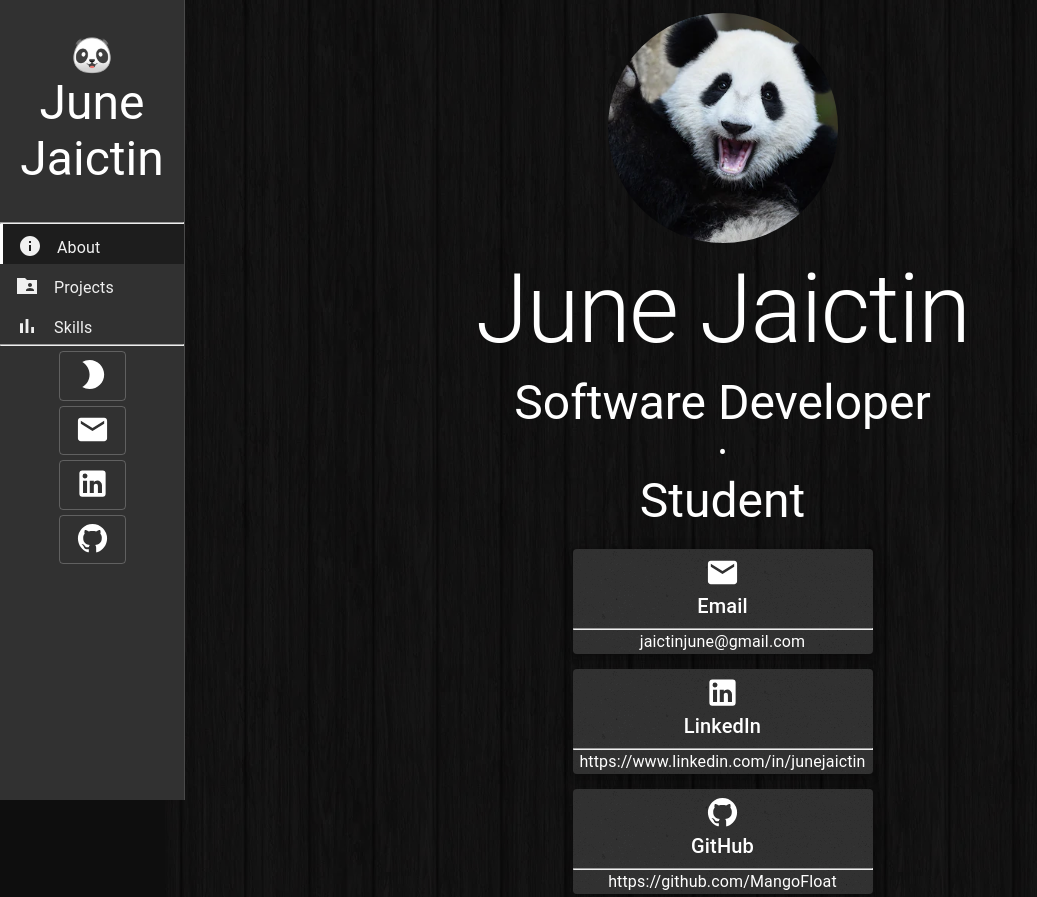
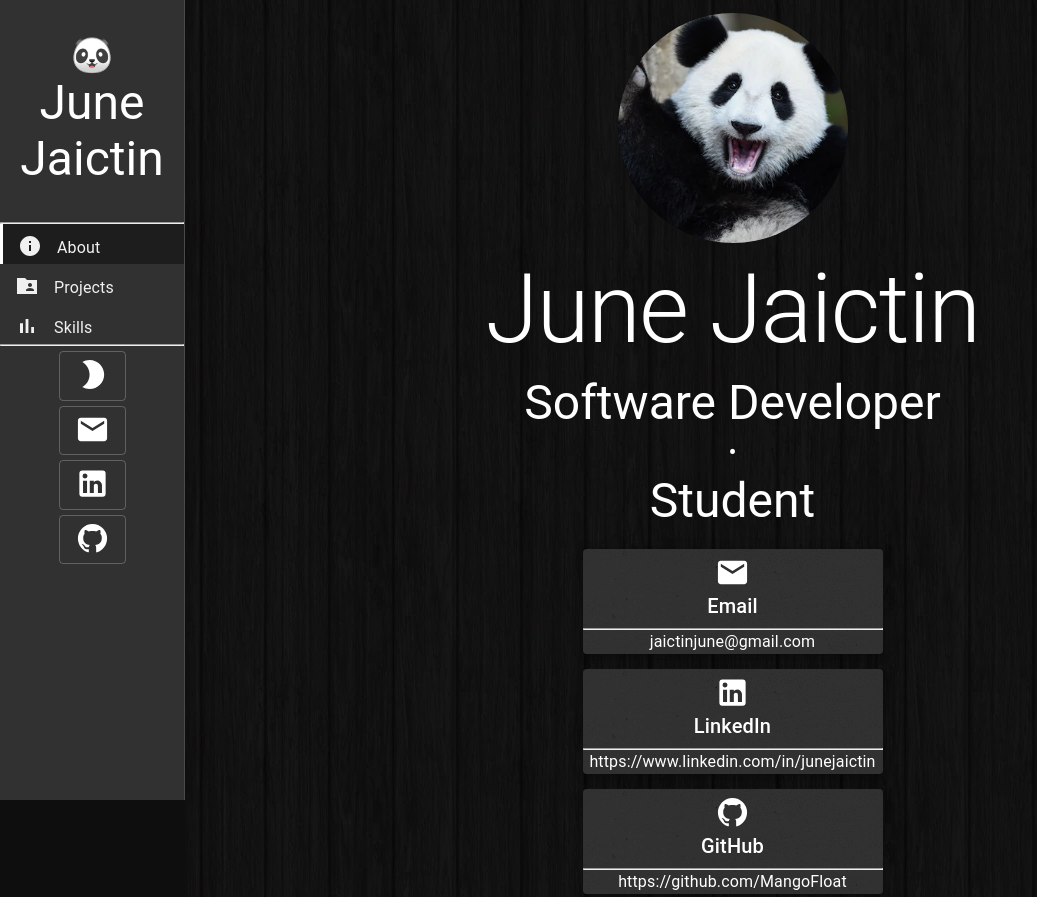
Before and after one commit to MangoFloat/my-portfolio, a Gatsby site: page / in a window 1280 px wide. Shown: the top 897 px of the page, without its empty margins (0-1037 px from the left). Built offline with nearby package versions, Linux system fonts and the light colour scheme; Gatsby itself is replaced by a stand-in of ours.

Commit message:
Fix wrong marginLeft for sections.

```diff
--- a/src/sections/about.js
+++ b/src/sections/about.js
@@ -15,7 +15,7 @@ import testImg from "../images/backgrounds/background16.png"
 const useStyles = makeStyles(theme => ({
   root: {
     [theme.breakpoints.up("sm")]: {
-      marginLeft: 165,
+      marginLeft: 185,
     },
     backgroundImage: theme.palette.type == "dark" ? `url(${BackgroundImageDark})` : `url(${BackgroundImageLight})`,
     paddingTop: "1%",
--- a/src/sections/projects.js
+++ b/src/sections/projects.js
@@ -14,7 +14,7 @@ import GetProjects from "../components/info_objects/projects"
 const useStyles = makeStyles(theme => ({
   root: {
     [theme.breakpoints.up("sm")]: {
-      marginLeft: 165,
+      marginLeft: 185,
     },
     margin: "auto",
     backgroundImage: theme.palette.type == "dark" ? `url(${BackgroundImageDark})` : `url(${BackgroundImageLight})`,
--- a/src/sections/skills.js
+++ b/src/sections/skills.js
@@ -12,7 +12,7 @@ import SkillGrid from "../components/SkillGrid"
 const useStyles = makeStyles(theme => ({
   root: {
     [theme.breakpoints.up("sm")]: {
-      marginLeft: 165,
+      marginLeft: 185,
     },
     margin: "auto",
     paddingBottom: 15,
```
